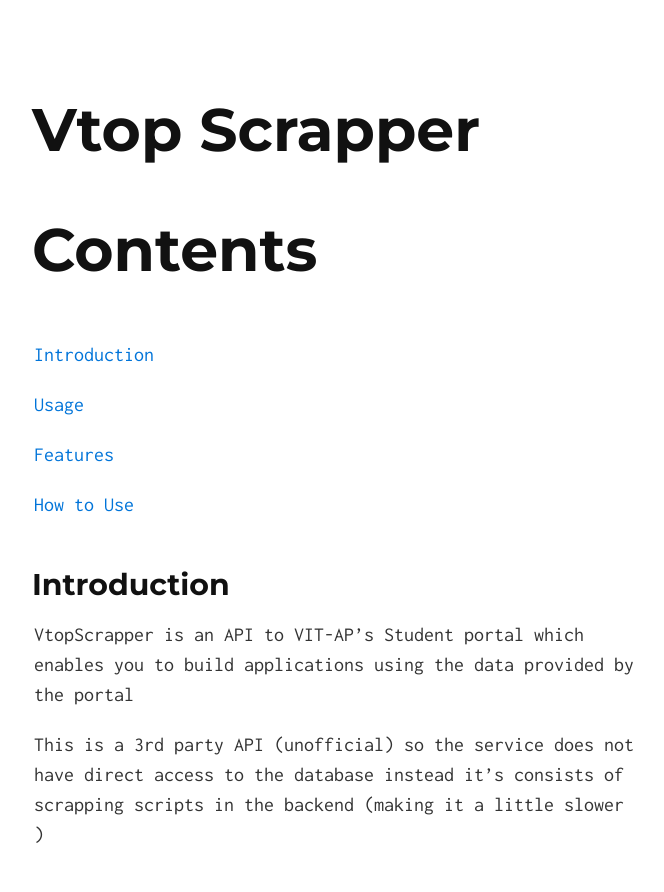
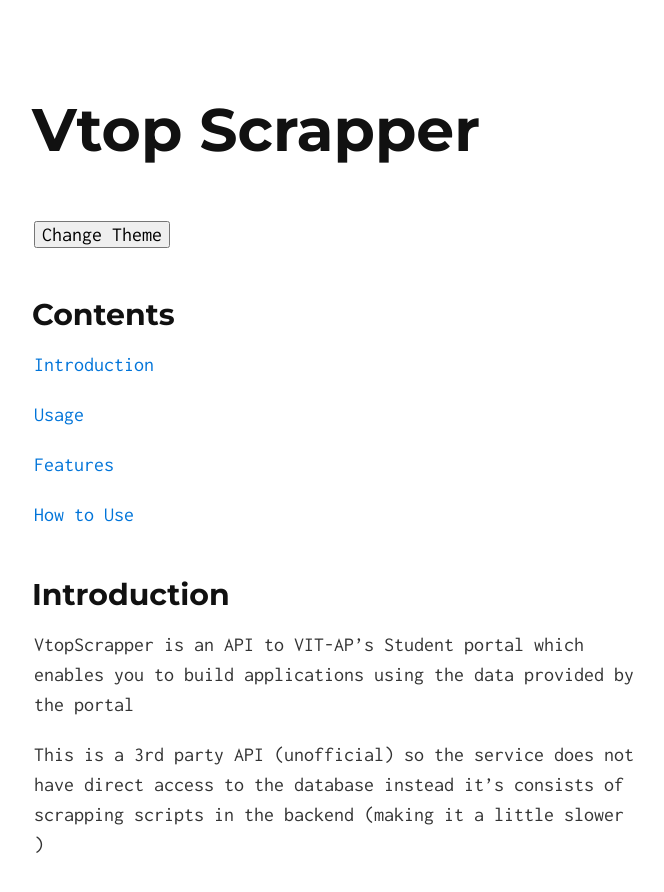
Before and after one commit to sai-krishna-msk/Test-VtopScrapper, a Jekyll site: the page built from docs/index.md, in a window 1280 px wide and 900 px high. Shown: the top 892 px of the window, without its empty margins (306-970 px from the left). Built offline with Jekyll 4.4.1, drawn with Linux system fonts in a browser that asks for light colours; our own code applies the rules of GitHub Pages for plain Markdown files.

Commit message:
version3.0.2

```diff
--- a/docs/_layouts/default.html
+++ b/docs/_layouts/default.html
@@ -12,7 +12,7 @@
 <body>
   <div class="container">
     <h1><a href="./">{{ site.tag_text }}</a></h1>
-
+     <button onclick="document.body.classList.toggle('dark')">Change Theme</button>
     {{ content }}
   </div>
 {% include scripts.html %}
--- a/docs/index.md
+++ b/docs/index.md
@@ -2,7 +2,7 @@
 layout: default
 ---
 
-# Contents
+## Contents
 
 [Introduction](#intro)
 
```
